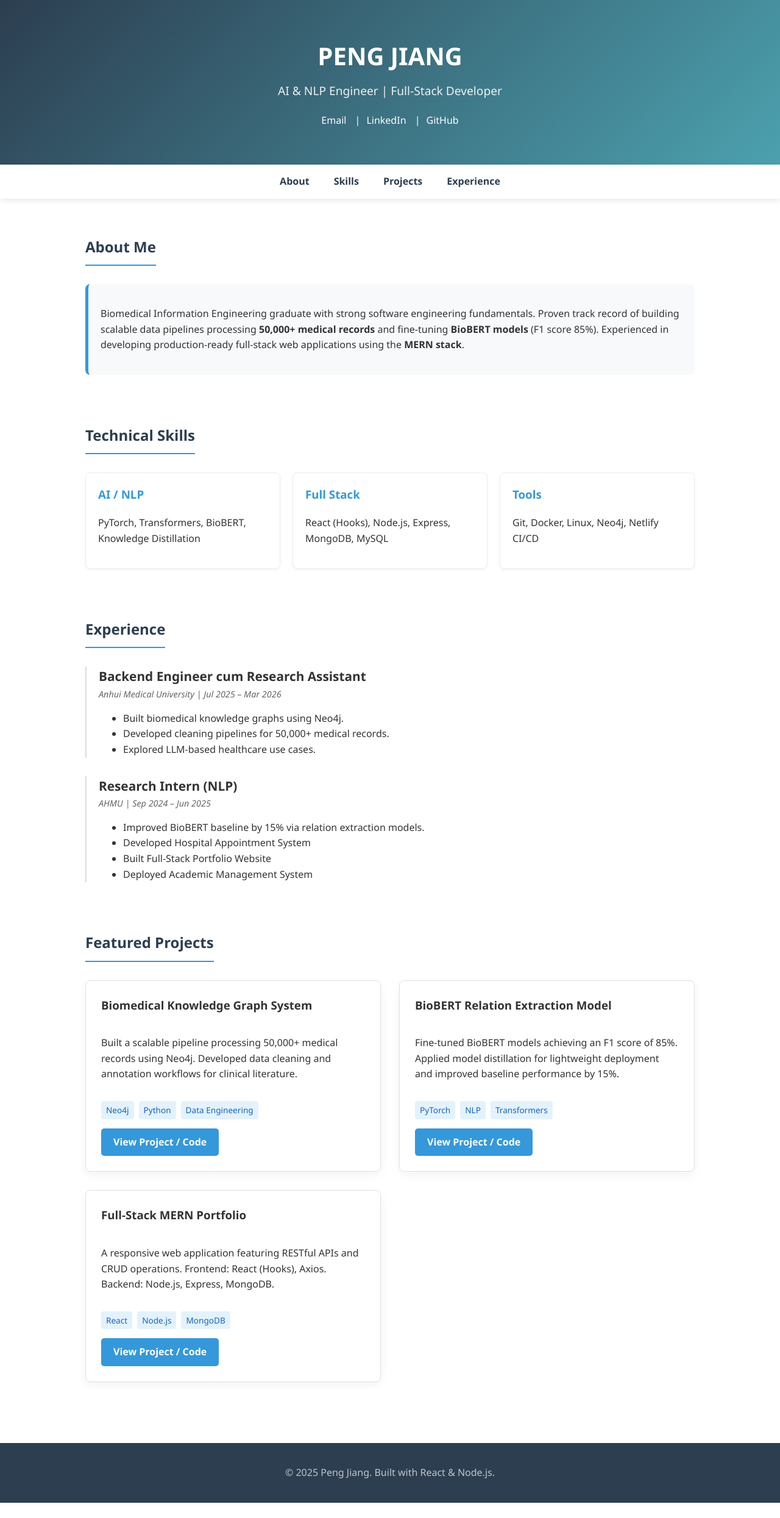
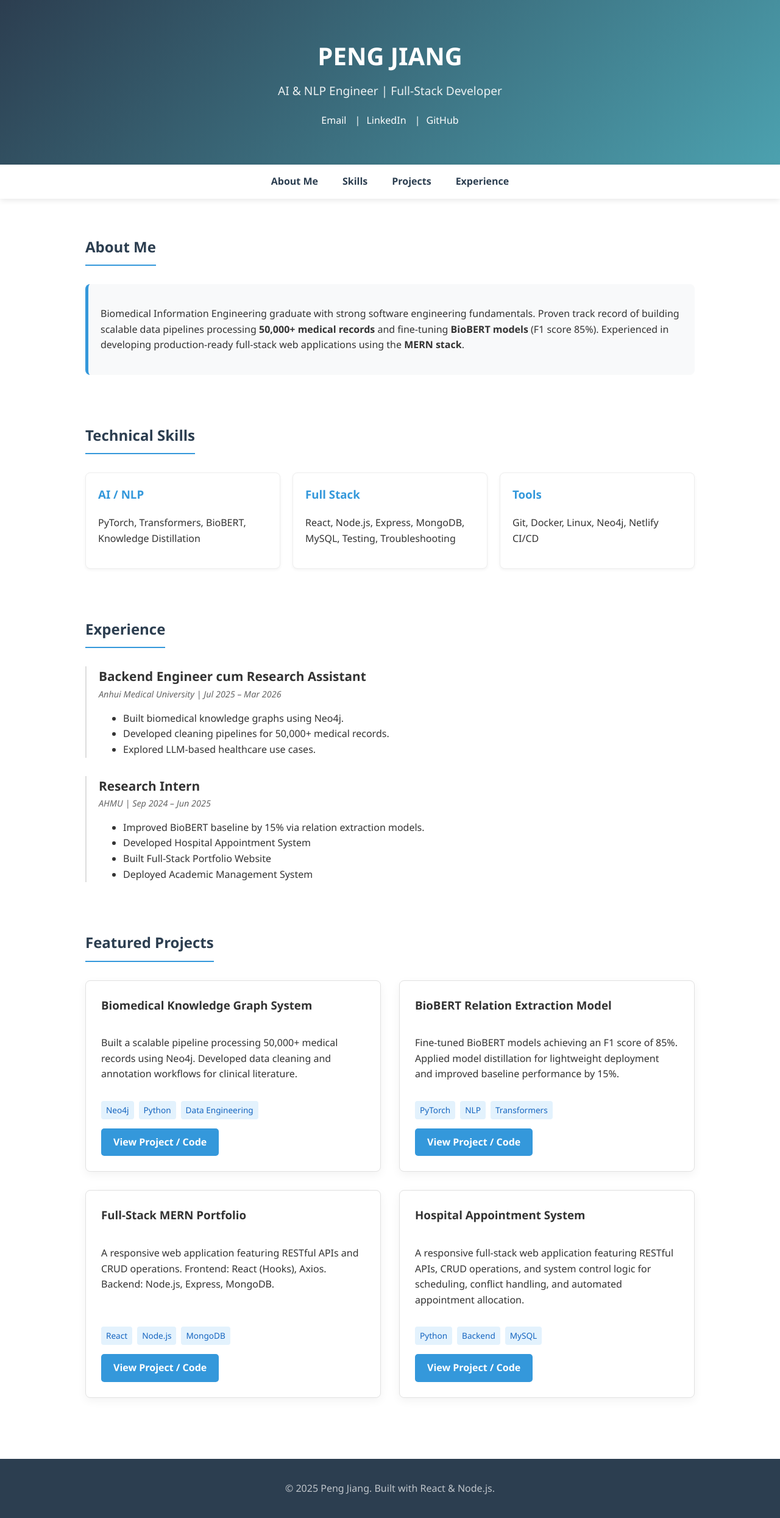
Before and after one commit to jiangpeng823205/my-todo-app, a React (Create React App) app: page / in a window 1280 px wide. Shown: the whole page at 61% size. Before the commit the page ends 2465 px from the top, so only its background shows below. Built offline with nearby package versions, Linux system fonts and the light colour scheme; no server answers.

Commit message:
add hospital appointment system

```diff
--- a/src/App.js
+++ b/src/App.js
@@ -35,6 +35,13 @@ function App() {
         description: 'A responsive web application featuring RESTful APIs and CRUD operations. \nFrontend: React (Hooks), Axios.\nBackend: Node.js, Express, MongoDB.',
         link: 'https://jiangpeng823205.netlify.app/',
         tags: ['React', 'Node.js', 'MongoDB']
+      },
+      {
+        _id: 'p4',
+        name: 'Hospital Appointment System',
+        description: 'A responsive full-stack web application featuring RESTful APIs, CRUD operations, and system control logic for scheduling, conflict handling, and automated appointment allocation.',
+        link: 'https://github.com/jiangpeng823205/',
+        tags: ['Python', 'Backend', 'MySQL']
       }
     ];
 
@@ -74,7 +81,7 @@ function App() {
 
       <nav className="sticky-nav">
         <ul>
-          <li><a href="#about">About</a></li>
+          <li><a href="#about">About Me</a></li>
           <li><a href="#skills">Skills</a></li>
           <li><a href="#projects">Projects</a></li>
           <li><a href="#experience">Experience</a></li>
@@ -102,7 +109,7 @@ function App() {
             </div>
             <div className="skill-category">
               <h3>Full Stack</h3>
-              <p>React (Hooks), Node.js, Express, MongoDB, MySQL</p>
+              <p>React, Node.js, Express, MongoDB, MySQL, Testing, Troubleshooting</p>
             </div>
             <div className="skill-category">
               <h3>Tools</h3>
@@ -124,7 +131,7 @@ function App() {
                 </ul>
               </div>
               <div className="timeline-item">
-                <h3>Research Intern (NLP)</h3>
+                <h3>Research Intern</h3>
                 <span className="date">AHMU | Sep 2024 – Jun 2025</span>
                 <ul>
                   <li>Improved BioBERT baseline by 15% via relation extraction models.</li>
```
